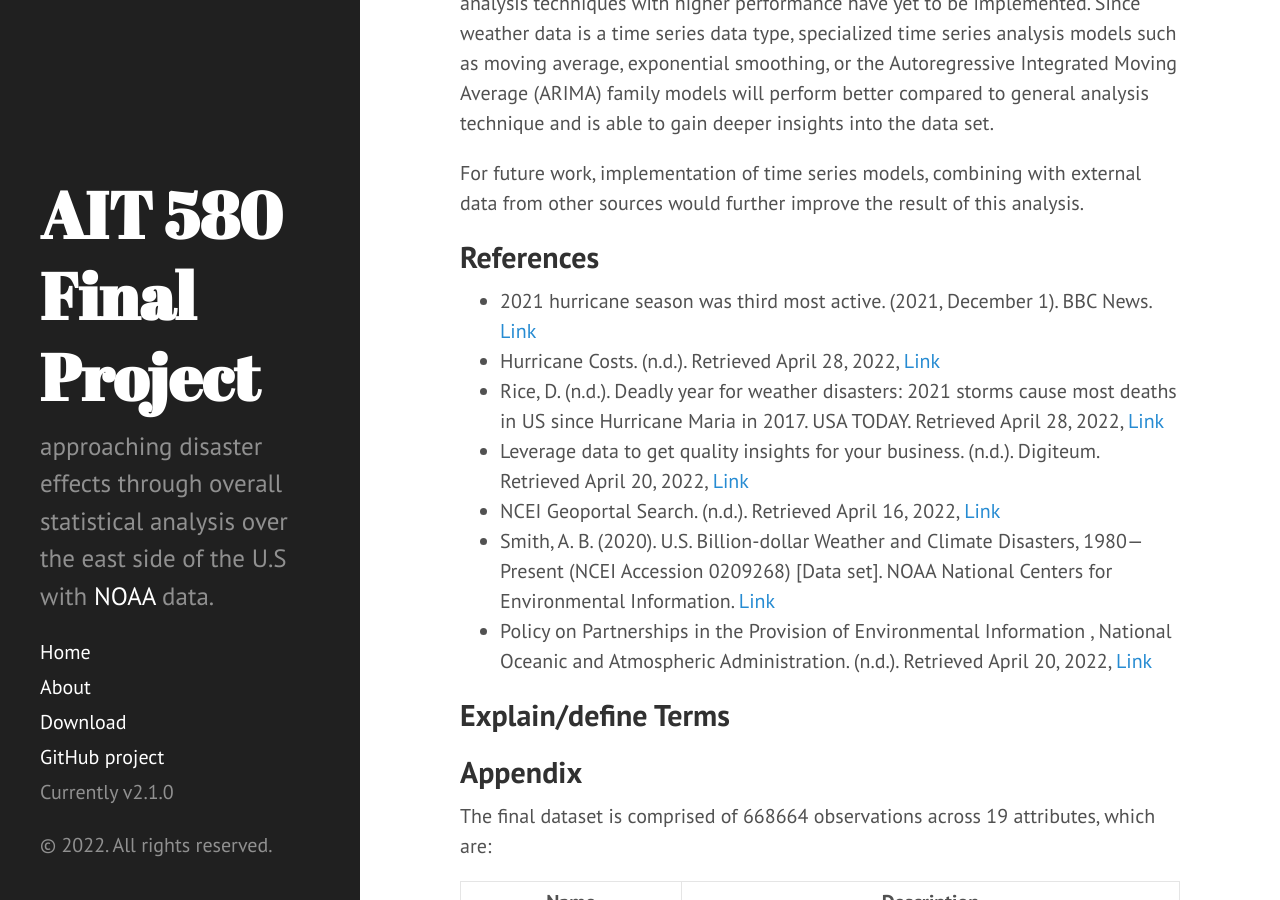
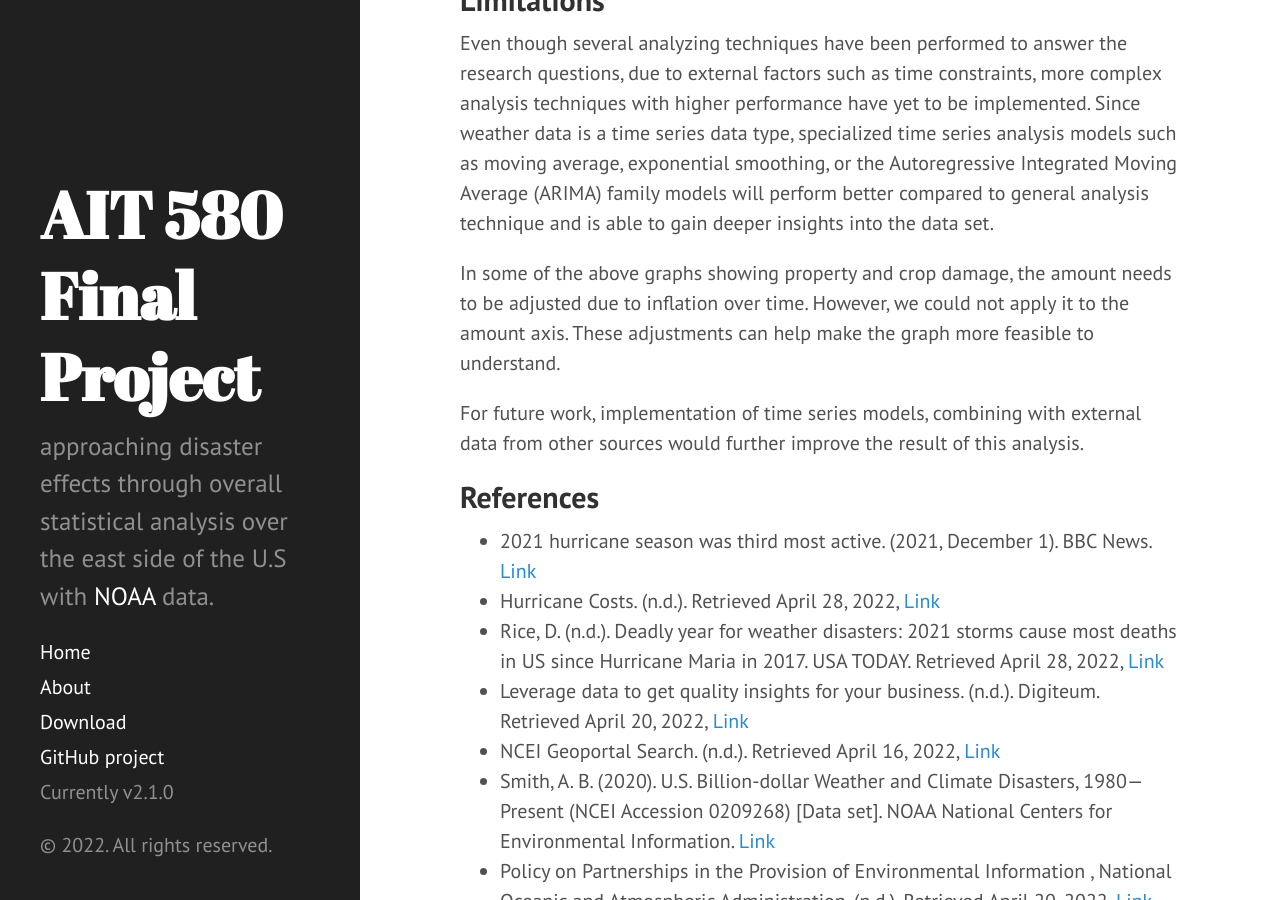
Before and after one commit to cinnamen23/Choi_AIT580, a Jekyll site: the page built from docs/_posts/2022-05-07-Final project.markdown, in a window 1280 px wide and 900 px high, scrolled down 9439 px. Built offline with Jekyll 4.4.1, drawn with Linux system fonts in a browser that asks for light colours; some of the changed text lies outside the part shown.

Commit message:
Update 2022-05-07-Final project.markdown

```diff
--- a/docs/_posts/2022-05-07-Final project.markdown
+++ b/docs/_posts/2022-05-07-Final project.markdown
@@ -1,10 +1,13 @@
 ---
 layout: post
-title:  "AIT580 Projetct"
-Author: Tuan Nguyen, Seunggyu Choi
+title:  "Analysis of Storm Event Data for the East Coast (1980-2021)"
+author: "Tuan Nguyen, Seunggyu Choi"
 categories: jekyll update
 
 ---
+<p>
+  Written by : <a href="https://github.com/NTuanNguyen/Nguyen_AIT580/blob/main/README.MD" target="_blank">Tuan Nguyen</a>, <a href="https://github.com/cinnamen23/Choi_AIT580/blob/main/README.md">Seunggyu Choi</a>
+</p>
 
 ## Introduction
 
@@ -105,6 +108,9 @@
 
 Even though several analyzing techniques have been performed to answer the research questions, due to external factors such as time constraints, more complex analysis techniques with higher performance have yet to be implemented. Since weather data is a time series data type, specialized time series analysis models such as moving average, exponential smoothing, or the Autoregressive Integrated Moving Average (ARIMA) family models will perform better compared to general analysis technique and is able to gain deeper insights into the data set.
 
+In some of the above graphs showing property and crop damage, the amount needs to be adjusted due to inflation over time. However, we could not apply it to the amount axis. These adjustments can help make the graph more feasible to understand.
+
+
 For future work, implementation of time series models, combining with external data from other sources would further improve the result of this analysis.
 
 
```
